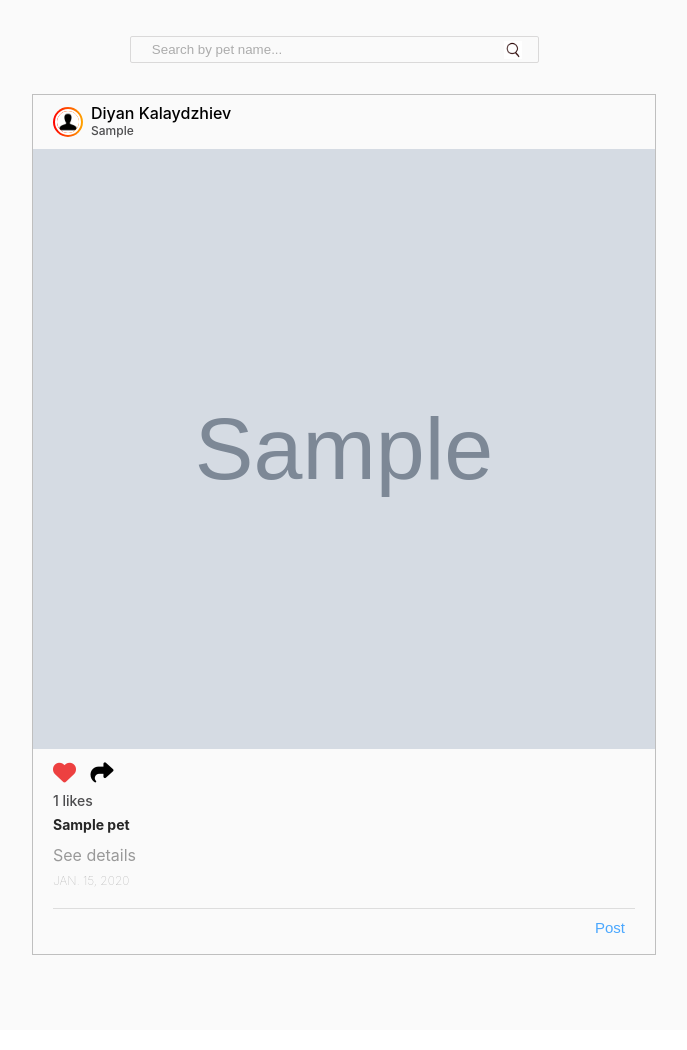
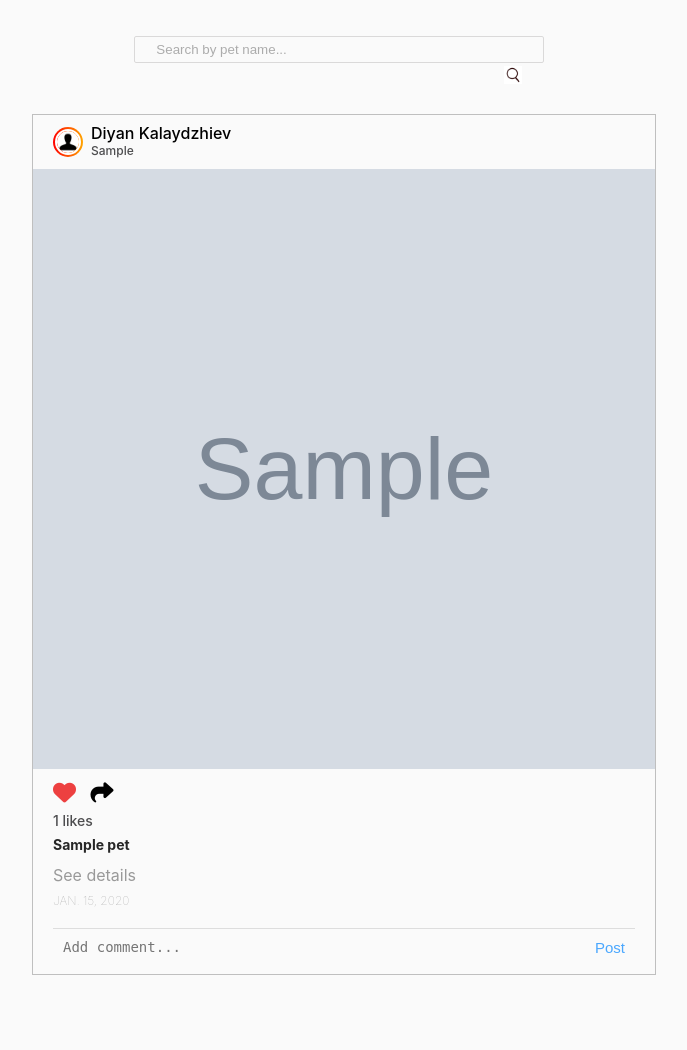
Before and after one commit to emildenkov/Petstagram, a Django app: page / in a window 1280 px wide. Shown: the part 87-1137 px from the top of the page, without its empty margins (296-983 px from the left). Before the commit the page ends 1042 px from the top, so only its background shows below. Run offline with Django 5.2, Linux system fonts and the light colour scheme; tables that the repository leaves empty hold one stand-in row (values such as "Sample post"); grey boxes marked "Sample" are stand-in pictures.

Commit message:
feature: added comment form

```diff
--- /dev/null
+++ b/petstagram/common/forms.py
@@ -0,0 +1,23 @@
+from django import forms
+from petstagram.common.models import Comment
+
+
+class CommentForm(forms.ModelForm):
+    class Meta:
+        model = Comment
+        fields = ['text']
+
+        widgets = {
+            'text': forms.Textarea(attrs={'placeholder': 'Add comment...'}),
+        }
+
+
+class SearchForm(forms.Form):
+    pet_name = forms.CharField(
+        required=False,
+        widget=forms.TextInput(
+            attrs={
+                'placeholder': 'Search by pet name...'
+            }
+        ),
+    )
--- a/petstagram/common/urls.py
+++ b/petstagram/common/urls.py
@@ -5,4 +5,5 @@
     path('', views.home_page, name='home'),
     path('like/<int:photo_id>/', views.like_functionality, name='like'),
     path('share/<int:photo_id>/', views.share_functionality, name='share'),
+    path('comment/<int:photo_id>/', views.add_comment, name='comment'),
 ]
--- a/petstagram/common/views.py
+++ b/petstagram/common/views.py
@@ -1,15 +1,26 @@
 from django.shortcuts import render, redirect, resolve_url
 from pyperclip import copy
+
+from petstagram.common.forms import CommentForm, SearchForm
 from petstagram.common.models import Like
 from petstagram.photos.models import Photo
 
 
 def home_page(request):
+    all_photos = Photo.objects.all()
+    comment_form = CommentForm()
+    search_form = SearchForm(request.GET)
 
-    all_photos = Photo.objects.all()
+    if search_form.is_valid():
+        all_photos = all_photos.filter(
+            tagged_pets__name__icontains=search_form.cleaned_data['pet_name']
+        )
+
 
     context = {
-        'all_photos': all_photos
+        'all_photos': all_photos,
+        'comment_form': comment_form,
+        'search_form': search_form,
     }
 
     return render(request, 'common/home-page.html', context)
@@ -33,3 +44,16 @@
     copy(request.META['HTTP_HOST'] + resolve_url('photo_details', photo_id))
 
     return redirect(request.META['HTTP_REFERER'] + f'#{photo_id}')
+
+
+def add_comment(request, photo_id):
+    if request.method == "POST":
+        photo = Photo.objects.get(id=photo_id)
+        form = CommentForm(request.POST)
+
+        if form.is_valid():
+            comment = form.save(commit=False)
+            comment.to_photo = photo
+            comment.save()
+
+        return redirect(request.META['HTTP_REFERER'] + f'#{photo_id}')
--- a/templates/common/home-page.html
+++ b/templates/common/home-page.html
@@ -6,13 +6,13 @@
         <div class="col-9">
 
             <!-- Start Searchbar Form -->
-            <form class="searchbar" method="post">
-                <input type="text" placeholder="Search by pet name...">
+            <form class="searchbar">
+                {{ search_form }}
                 <button>
-                    <img src="/static/images/search.png" height="18" alt="img2">
+                    <img src="{% static '/images/search.png' %}" height="18" alt="img2">
                 </button>
             </form>
-
+            <!-- End Searchbar Form -->
             {% for photo in all_photos %}
                 {% include 'common/pet-posts.html' %}
             {% endfor %}
--- a/templates/common/nav.html
+++ b/templates/common/nav.html
@@ -3,10 +3,13 @@
 <nav class="navbar">
     <div class="container">
         <div class="logo">
+            <!-- Link to Home Page -->
             <a href="#">
                 <img width="50px" src="{% static 'images/free-30-instagram-stories-icons23_122570.png' %}"
                      alt="img1">
             </a>
+
+            <!-- Link to Home Page -->
             <a class="home" href="{% url 'home' %}">
                 <i>Petstagram</i>
             </a>
--- a/templates/common/pet-posts.html
+++ b/templates/common/pet-posts.html
@@ -132,7 +132,8 @@
         <div class="addComments">
 
             <form method="post" action="{% url 'comment' photo.pk %}">
-
+                {% csrf_token %}
+                {{ comment_form.as_p }}
                 <button type="submit">Post</button>
             </form>
         </div>
```
Also changed, not shown: petstagram/pets/views.py (+8 -6 lines), petstagram/photos/views.py (+17 -13 lines). Lines whose indentation alone changed are shown as unchanged.
